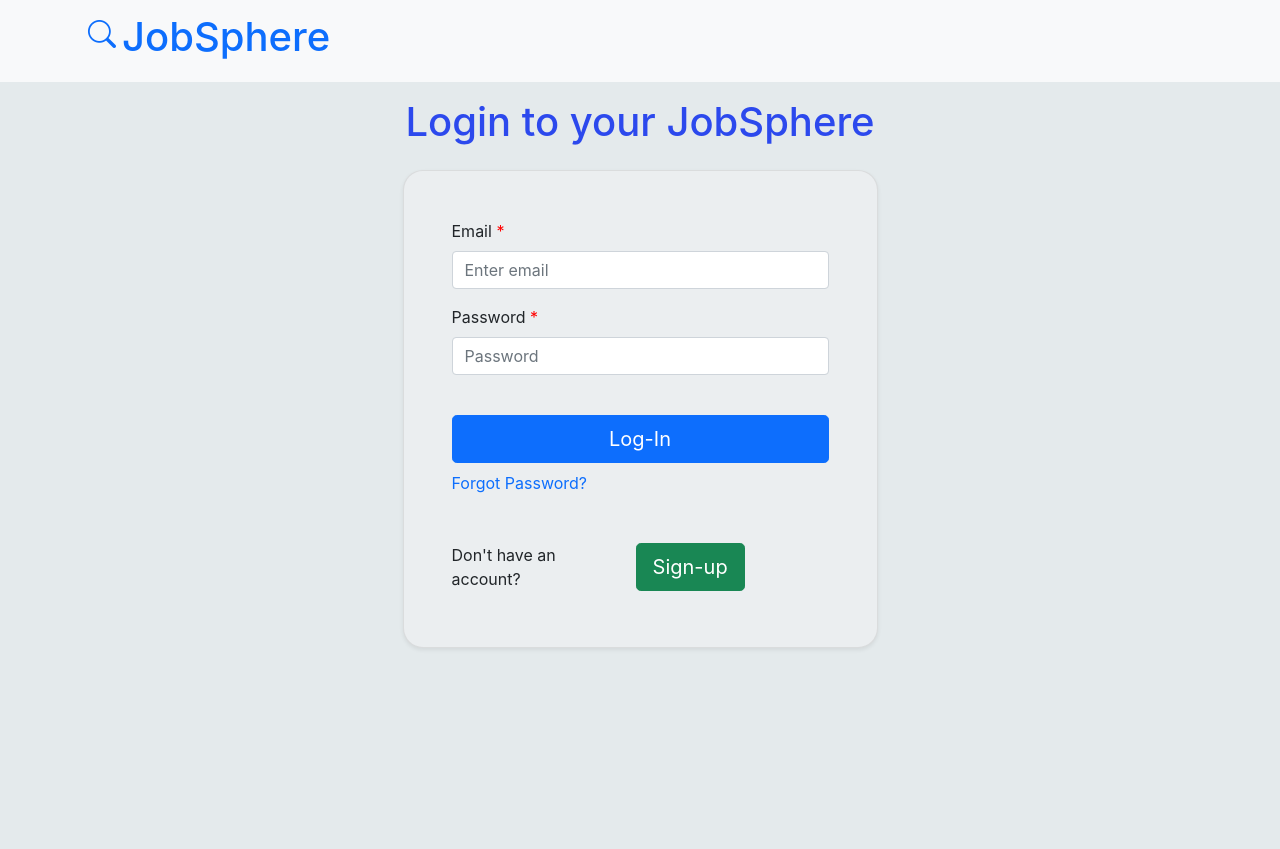
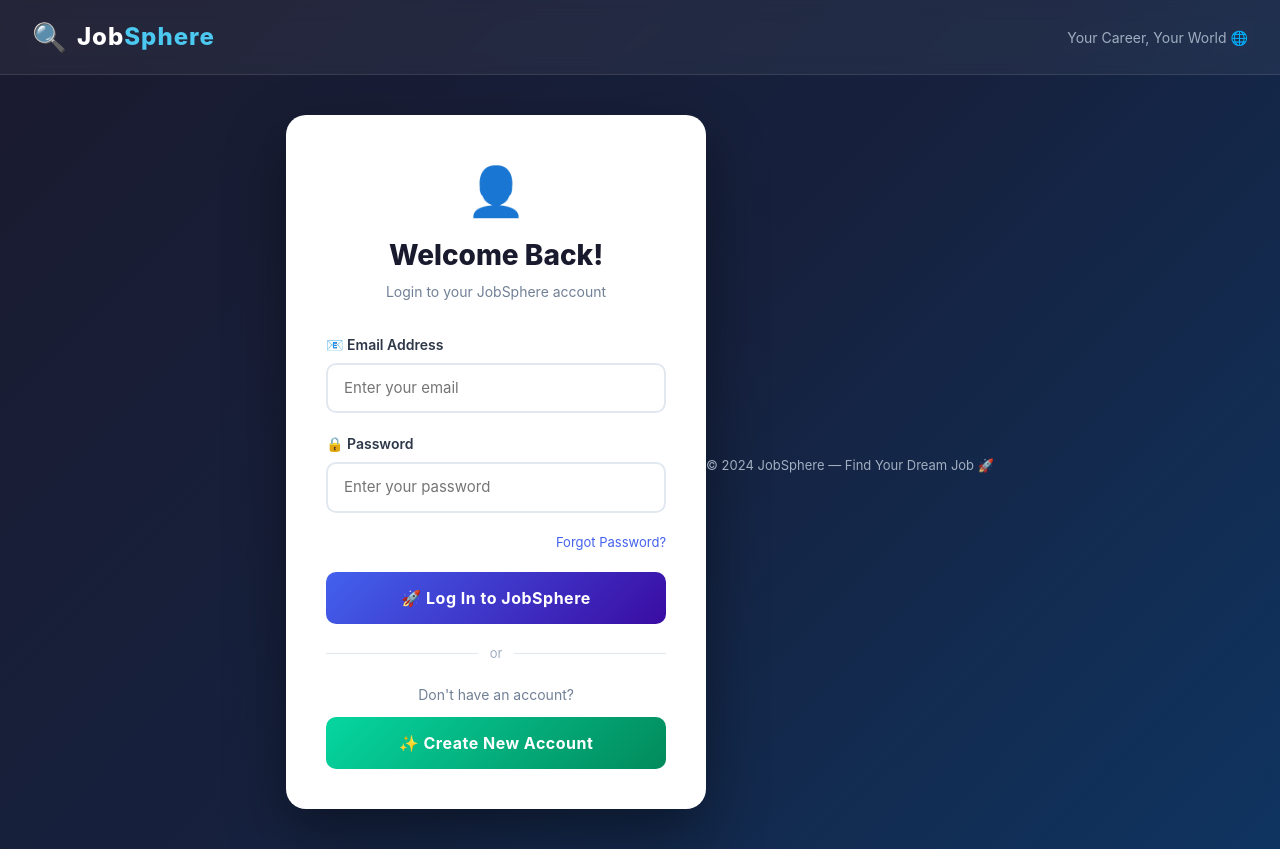
Before and after one commit to Samiksha-ag/JobSphere, a React (Create React App) app in the folder job-frontend/: page / in a window 1280 px wide. Before the commit the page ends 800 px from the top, so only its background shows below. Built offline with nearby package versions, Linux system fonts and the light colour scheme.

Commit message:
Redesigned JobSphere Login page with modern dark theme UI

```diff
--- a/job-frontend/package.json
+++ b/job-frontend/package.json
@@ -52,5 +52,10 @@
       "last 1 firefox version",
       "last 1 safari version"
     ]
+  },
+  "devDependencies": {
+    "autoprefixer": "^10.5.0",
+    "postcss": "^8.5.15",
+    "tailwindcss": "^4.3.0"
   }
 }
--- a/job-frontend/src/index.css
+++ b/job-frontend/src/index.css
@@ -1,3 +1,5 @@
+
+
 @import url("https://cdn.jsdelivr.net/npm/bootstrap-icons@1.8.1/font/bootstrap-icons.css");
 
 body {
--- a/job-frontend/src/login/Components/Login.js
+++ b/job-frontend/src/login/Components/Login.js
@@ -1,16 +1,7 @@
 import React, { useState, useEffect } from "react";
 import axios from "axios";
 import { useDispatch } from "react-redux";
-import { Form, Button, Col, Container, Row } from "react-bootstrap";
 import { Link } from "react-router-dom";
-import Header from "./Header";
-import classes from "./Register.module.css";
-// import "./src/App.css";
-import Config from "../../config/Config.json";
-
-// const style = {
-//   backgroundColor: "rgb(235, 238, 240)",
-// };
 
 const Login = () => {
   const [inputs, setInputs] = useState({ email: "", password: "" });
@@ -22,7 +13,7 @@ const Login = () => {
   const dispatch = useDispatch();
 
   useEffect(() => {
-    document.title = Config.TITLE.LOGIN;
+    document.title = "JobSphere - Login";
   }, []);
 
   const handleChange = (event) => {
@@ -34,31 +25,18 @@ const Login = () => {
   const handleSubmit = (event) => {
     event.preventDefault();
     if (validate()) {
-      // console.log(inputs);
       setBackendErrors({ show: false, message: "" });
       axios
         .post("http://localhost:8080/auth/login", inputs)
         .then((res) => {
           const token = res.data.token;
-          dispatch({
-            type: "SETAUTHTOKEN",
-            data: token,
-          });
+          dispatch({ type: "SETAUTHTOKEN", data: token });
         })
         .catch((err) => {
-          const statusCode = err.message.split(" ").pop();
-          if (statusCode === "401" || "422") {
-            // console.log(statusCode);
           setBackendErrors({
             show: true,
             message: "Incorrect Email or Password",
           });
-          } else {
-            setBackendErrors({
-              show: true,
-              message: "Some error...on our side...",
-            });
-          }
         });
     }
   };
@@ -66,139 +44,278 @@ const Login = () => {
   const validate = () => {
     let isValid = true;
     let error = {};
-
     if (!inputs["email"]) {
       isValid = false;
-      error["email"] = "Please enter your email Address.";
+      error["email"] = "Please enter your email address.";
     }
-
-    if (typeof inputs["email"] !== "undefined") {
-      var pattern = new RegExp(
-        /^(("[\w-\s]+")|([\w-]+(?:\.[\w-]+)*)|("[\w-\s]+")([\w-]+(?:\.[\w-]+)*))(@((?:[\w-]+\.)*\w[\w-]{0,66})\.([a-z]{2,6}(?:\.[a-z]{2})?)$)|(@\[?((25[0-5]\.|2[0-4][0-9]\.|1[0-9]{2}\.|[0-9]{1,2}\.))((25[0-5]|2[0-4][0-9]|1[0-9]{2}|[0-9]{1,2})\.){2}(25[0-5]|2[0-4][0-9]|1[0-9]{2}|[0-9]{1,2})\]?$)/i
-      );
-      if (!pattern.test(inputs["email"])) {
-        isValid = false;
-        error["email"] = "Please enter valid email address.";
-      }
-    }
-
     if (!inputs["password"]) {
       isValid = false;
       error["password"] = "Please enter your password.";
     }
-
     if (typeof inputs["password"] !== "undefined") {
       if (inputs["password"].length < 6) {
         isValid = false;
-        error["password"] = "Please add at least 6 character.";
+        error["password"] = "Password must be at least 6 characters.";
       }
     }
-
     setErrors(error);
-
     return isValid;
   };
 
+  const styles = {
+    page: {
+      minHeight: "100vh",
+      background: "linear-gradient(135deg, #1a1a2e 0%, #16213e 50%, #0f3460 100%)",
+      display: "flex",
+      flexDirection: "column",
+    },
+    navbar: {
+      padding: "16px 32px",
+      display: "flex",
+      alignItems: "center",
+      justifyContent: "space-between",
+      background: "rgba(255,255,255,0.05)",
+      backdropFilter: "blur(10px)",
+      borderBottom: "1px solid rgba(255,255,255,0.1)",
+    },
+    logo: {
+      display: "flex",
+      alignItems: "center",
+      gap: "10px",
+    },
+    logoText: {
+      color: "white",
+      fontSize: "24px",
+      fontWeight: "800",
+      margin: 0,
+      letterSpacing: "1px",
+    },
+    logoSpan: {
+      color: "#4cc9f0",
+    },
+    navTagline: {
+      color: "#a0aec0",
+      fontSize: "14px",
+    },
+    mainContent: {
+      flex: 1,
+      display: "flex",
+      alignItems: "center",
+      justifyContent: "center",
+      padding: "40px 16px",
+    },
+    card: {
+      background: "white",
+      borderRadius: "20px",
+      padding: "40px",
+      width: "100%",
+      maxWidth: "420px",
+      boxShadow: "0 25px 60px rgba(0,0,0,0.4)",
+    },
+    cardHeader: {
+      textAlign: "center",
+      marginBottom: "32px",
+    },
+    emoji: {
+      fontSize: "48px",
+      marginBottom: "12px",
+    },
+    cardTitle: {
+      fontSize: "28px",
+      fontWeight: "800",
+      color: "#1a1a2e",
+      margin: "0 0 8px 0",
+    },
+    cardSubtitle: {
+      color: "#718096",
+      fontSize: "14px",
+      margin: 0,
+    },
+    errorBox: {
+      background: "#fff5f5",
+      border: "1px solid #fc8181",
+      color: "#c53030",
+      padding: "12px 16px",
+      borderRadius: "10px",
+      marginBottom: "20px",
+      textAlign: "center",
+      fontSize: "14px",
+    },
+    formGroup: {
+      marginBottom: "20px",
+    },
+    label: {
+      display: "block",
+      fontWeight: "600",
+      color: "#2d3748",
+      marginBottom: "8px",
+      fontSize: "14px",
+    },
+    input: {
+      width: "100%",
+      padding: "12px 16px",
+      border: "2px solid #e2e8f0",
+      borderRadius: "10px",
+      fontSize: "15px",
+      outline: "none",
+      transition: "border 0.2s",
+      boxSizing: "border-box",
+      color: "#2d3748",
+    },
+    errorText: {
+      color: "#e53e3e",
+      fontSize: "12px",
+      marginTop: "4px",
+    },
+    forgotLink: {
+      display: "block",
+      textAlign: "right",
+      color: "#4361ee",
+      fontSize: "13px",
+      textDecoration: "none",
+      marginBottom: "20px",
+    },
+    loginBtn: {
+      width: "100%",
+      padding: "14px",
+      background: "linear-gradient(135deg, #4361ee, #3a0ca3)",
+      color: "white",
+      border: "none",
+      borderRadius: "10px",
+      fontSize: "16px",
+      fontWeight: "700",
+      cursor: "pointer",
+      letterSpacing: "0.5px",
+      marginBottom: "20px",
+      transition: "opacity 0.2s",
+    },
+    divider: {
+      display: "flex",
+      alignItems: "center",
+      gap: "12px",
+      marginBottom: "20px",
+    },
+    dividerLine: {
+      flex: 1,
+      height: "1px",
+      background: "#e2e8f0",
+    },
+    dividerText: {
+      color: "#a0aec0",
+      fontSize: "13px",
+    },
+    signupText: {
+      textAlign: "center",
+      color: "#718096",
+      fontSize: "14px",
+      marginBottom: "12px",
+    },
+    signupBtn: {
+      width: "100%",
+      padding: "14px",
+      background: "linear-gradient(135deg, #06d6a0, #028a5b)",
+      color: "white",
+      border: "none",
+      borderRadius: "10px",
+      fontSize: "16px",
+      fontWeight: "700",
+      cursor: "pointer",
+      letterSpacing: "0.5px",
+    },
+    footer: {
+      textAlign: "center",
+      color: "#a0aec0",
+      fontSize: "13px",
+      marginTop: "24px",
+    },
+  };
+
   return (
-    <React.Fragment>
-      {/* <title>{Config.TITLE.APP_TITLE}</title> */}
-      <Header />
-      <Container className="mb-5 ">
-        <h1 className="   p-3 text-center rounded" style={{ color: "#2c49ed" }}>
-          Login to your JobSphere
+    <div style={styles.page}>
+      {/* Navbar */}
+      <nav style={styles.navbar}>
+        <div style={styles.logo}>
+          <span style={{ fontSize: "28px" }}>🔍</span>
+          <h1 style={styles.logoText}>
+            Job<span style={styles.logoSpan}>Sphere</span>
           </h1>
-        <Row className="mb-5">
-          <Col
-            lg={5}
-            md={6}
-            sm={12}
-            className={`${classes.formContainer} p-5 m-auto shadow-sm rounded-lg`}
-          >
+        </div>
+        <div style={styles.navTagline}>Your Career, Your World 🌐</div>
+      </nav>
+
+      {/* Main */}
+      <div style={styles.mainContent}>
+        <div style={styles.card}>
+          {/* Header */}
+          <div style={styles.cardHeader}>
+            <div style={styles.emoji}>👤</div>
+            <h2 style={styles.cardTitle}>Welcome Back!</h2>
+            <p style={styles.cardSubtitle}>Login to your JobSphere account</p>
+          </div>
+
+          {/* Error */}
           {backendErrors.show && (
-              <div className="login-error">{backendErrors.message}</div>
+            <div style={styles.errorBox}>⚠️ {backendErrors.message}</div>
           )}
-            <Form onSubmit={handleSubmit}>
-              <Form.Group className="mb-3" controlId="formBasicEmail">
-                <Form.Label>
-                  Email <span style={{ color: "red" }}> *</span>
-                </Form.Label>
-                <Form.Control
+
+          {/* Form */}
+          <form onSubmit={handleSubmit}>
+            <div style={styles.formGroup}>
+              <label style={styles.label}>📧 Email Address</label>
+              <input
+                style={styles.input}
                 type="email"
                 name="email"
-                  placeholder="Enter email"
+                placeholder="Enter your email"
                 value={inputs.email}
                 onChange={handleChange}
               />
+              {errors.email && (
+                <p style={styles.errorText}>⚠️ {errors.email}</p>
+              )}
+            </div>
 
-                <p style={{ color: "red" }}> {errors.email} </p>
-              </Form.Group>
-              <Form.Group className="mb-3" controlId="formBasicPassword">
-                <Form.Label>
-                  Password <span style={{ color: "red" }}> *</span>
-                </Form.Label>
-                <Form.Control
+            <div style={styles.formGroup}>
+              <label style={styles.label}>🔒 Password</label>
+              <input
+                style={styles.input}
                 type="password"
                 name="password"
-                  placeholder="Password"
+                placeholder="Enter your password"
                 value={inputs.password}
                 onChange={handleChange}
               />
-                <p style={{ color: "red" }}> {errors.password} </p>
-              </Form.Group>
-              {/* <Link to="/Dashboard"> */}
-              <div className="d-grid gap-2">
-                <Button
-                  // onClick={handleSubmit}
+              {errors.password && (
+                <p style={styles.errorText}>⚠️ {errors.password}</p>
+              )}
+            </div>
 
-                  variant="primary"
-                  size="lg"
-                  type="submit"
-                  className="mt-4 mb-2"
-                >
-                  Log-In
-                </Button>
+            <Link to="/Reset" style={styles.forgotLink}>
+              Forgot Password?
+            </Link>
+
+            <button type="submit" style={styles.loginBtn}>
+              🚀 Log In to JobSphere
+            </button>
+
+            <div style={styles.divider}>
+              <div style={styles.dividerLine}></div>
+              <span style={styles.dividerText}>or</span>
+              <div style={styles.dividerLine}></div>
             </div>
-              {/* </Link> */}
 
-              <Col lg={5} md={6} sm={12}>
-                <Link style={{ textDecoration: "none" }} to="/Reset">
-                  {" "}
-                  Forgot Password?{" "}
+            <p style={styles.signupText}>Don't have an account?</p>
+            <Link to="/Register">
+              <button type="button" style={styles.signupBtn}>
+                ✨ Create New Account
+              </button>
             </Link>
-              </Col>
-              <div>
-                <Row>
-                  <Col lg={5} md={6} sm={12} className="">
-                    <Form.Label className="mt-5">
-                      Don't have an account?{" "}
-                    </Form.Label>
-                  </Col>
-                  <Col
-                    lg={5}
-                    md={6}
-                    sm={12}
-                    className=" mt-5  d-flex justify-content-center"
-                  >
-                    <Link className="" to="/Register">
-                      <Button
-                        variant="success"
-                        // style={{ marginLeft: "200px" }}
-                        size="lg"
-                      >
-                        {" "}
-                        Sign-up{" "}
-                      </Button>
-                    </Link>
-                  </Col>
-                </Row>
+          </form>
         </div>
-            </Form>
-          </Col>
-        </Row>
-      </Container>
-    </React.Fragment>
 
-    // </div>
+        <p style={styles.footer}>© 2024 JobSphere — Find Your Dream Job 🚀</p>
+      </div>
+    </div>
   );
 };
 
```
Also changed, not shown: 1 other file (tests, documents, lock files or other folders). Lines whose indentation alone changed are shown as unchanged.
